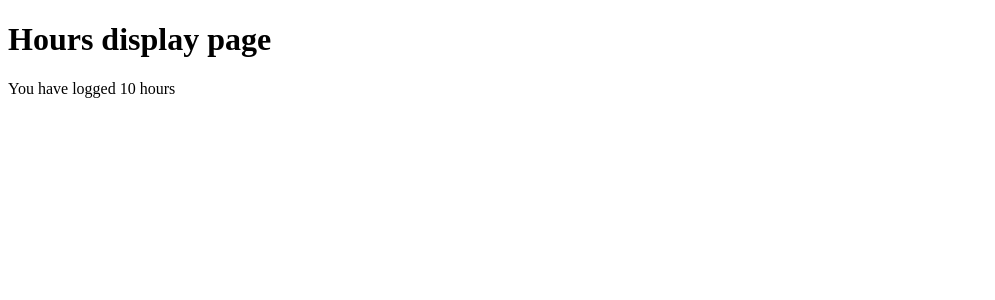
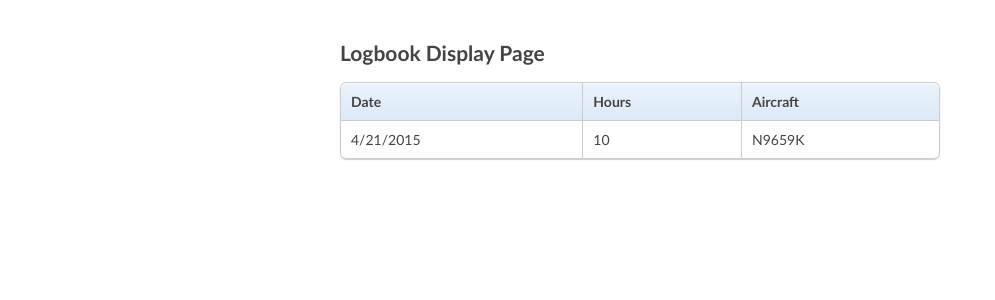
Before and after one commit to ashinskyd/LogBook, a Flask app: template LogBook/Templates/DisplayData.html in a window 1280 px wide. Shown: the top 300 px of the page, without its empty margins (0-995 px from the left). Run offline with Flask 2, Linux system fonts and the light colour scheme; the template is opened without the code that fills it: most values are stand-ins (such as "Sample title", 1, 10 or a date in 2020).

Commit message:
2nd commit

```diff
--- a/LogBook/Templates/DisplayData.html
+++ b/LogBook/Templates/DisplayData.html
@@ -1,12 +1,117 @@
+
 <!DOCTYPE html>
+<html>
+<head>
+    <title>Logbook Display</title>
+    <style>
+        body {
+            width: 600px;
+            margin: 40px auto;
+            font-family: 'trebuchet MS', 'Lucida sans', Arial;
+            font-size: 14px;
+            color: #444;
+        }
 
-<html lang="en" xmlns="http://www.w3.org/1999/xhtml">
-<head>
-    <meta charset="utf-8" />
-    <title></title>
+        table {
+            *border-collapse: collapse; /* IE7 and lower */
+            border-spacing: 0;
+            width: 100%;
+        }
+
+        .bordered {
+            border: solid #ccc 1px;
+            -moz-border-radius: 6px;
+            -webkit-border-radius: 6px;
+            border-radius: 6px;
+            -webkit-box-shadow: 0 1px 1px #ccc;
+            -moz-box-shadow: 0 1px 1px #ccc;
+            box-shadow: 0 1px 1px #ccc;
+        }
+
+            .bordered tr:hover {
+                background: #fbf8e9;
+                -o-transition: all 0.1s ease-in-out;
+                -webkit-transition: all 0.1s ease-in-out;
+                -moz-transition: all 0.1s ease-in-out;
+                -ms-transition: all 0.1s ease-in-out;
+                transition: all 0.1s ease-in-out;
+            }
+
+            .bordered td, .bordered th {
+                border-left: 1px solid #ccc;
+                border-top: 1px solid #ccc;
+                padding: 10px;
+                text-align: left;
+            }
+
+            .bordered th {
+                background-color: #dce9f9;
+                background-image: -webkit-gradient(linear, left top, left bottom, from(#ebf3fc), to(#dce9f9));
+                background-image: -webkit-linear-gradient(top, #ebf3fc, #dce9f9);
+                background-image: -moz-linear-gradient(top, #ebf3fc, #dce9f9);
+                background-image: -ms-linear-gradient(top, #ebf3fc, #dce9f9);
+                background-image: -o-linear-gradient(top, #ebf3fc, #dce9f9);
+                background-image: linear-gradient(top, #ebf3fc, #dce9f9);
+                -webkit-box-shadow: 0 1px 0 rgba(255,255,255,.8) inset;
+                -moz-box-shadow: 0 1px 0 rgba(255,255,255,.8) inset;
+                box-shadow: 0 1px 0 rgba(255,255,255,.8) inset;
+                border-top: none;
+                text-shadow: 0 1px 0 rgba(255,255,255,.5);
+            }
+
+                .bordered td:first-child, .bordered th:first-child {
+                    border-left: none;
+                }
+
+                .bordered th:first-child {
+                    -moz-border-radius: 6px 0 0 0;
+                    -webkit-border-radius: 6px 0 0 0;
+                    border-radius: 6px 0 0 0;
+                }
+
+                .bordered th:last-child {
+                    -moz-border-radius: 0 6px 0 0;
+                    -webkit-border-radius: 0 6px 0 0;
+                    border-radius: 0 6px 0 0;
+                }
+
+                .bordered th:only-child {
+                    -moz-border-radius: 6px 6px 0 0;
+                    -webkit-border-radius: 6px 6px 0 0;
+                    border-radius: 6px 6px 0 0;
+                }
+
+            .bordered tr:last-child td:first-child {
+                -moz-border-radius: 0 0 0 6px;
+                -webkit-border-radius: 0 0 0 6px;
+                border-radius: 0 0 0 6px;
+            }
+
+            .bordered tr:last-child td:last-child {
+                -moz-border-radius: 0 0 6px 0;
+                -webkit-border-radius: 0 0 6px 0;
+                border-radius: 0 0 6px 0;
+            }
+    </style>
 </head>
+
 <body>
-    <h1>Hours display page</h1>
-    <p>You have logged {{hours}} hours</p>
+    <h2>Logbook Display Page</h2>
+    <table class="bordered">
+        <thead>
+            <tr>
+                <th>Date</th>
+                <th>Hours</th>
+                <th>Aircraft</th>
+            </tr>
+        </thead>
+        <tr>
+            <td>4/21/2015</td>
+            <td>{{hours}}</td>
+            <td>N9659K</td>
+        </tr>
+
+    </table>
+
 </body>
 </html>
--- a/LogBook/app.py
+++ b/LogBook/app.py
@@ -3,45 +3,98 @@ This script runs the application using a development server.
 It contains the definition of routes and views for the application.
 """
 
-from flask import Flask, request, redirect, render_template
+from flask import Flask, request, redirect, render_template, flash,url_for,g
 from flask_login import (LoginManager, login_required, login_user,
                          current_user, logout_user, UserMixin)
+import redis
+from datetime import timedelta
+
 app = Flask(__name__)
+app.config['SECRET_KEY'] = 'SET T0 4NY SECRET KEY L1KE RAND0M H4SH'
+wsgi_app = app.wsgi_app
+app.permanent_session_lifetime = timedelta(seconds=10)
 
-wsgi_app = app.wsgi_app
-form = LoginManager()
-form.init_app(app)
+login_manager = LoginManager()
+login_manager.init_app(app)
 
-class User():
-    def __init__(self, userid, password):
-        self.id = userid
-        self.password = password
+class UserNotFoundError(Exception):
+    pass
 
-    @staticmethod
-    def get(userid):
 
-        #For this example the USERS database is a list consisting of
-        #(user,hased_password) of users.
-        for user in USERS:
-            if user[0] == userid:
-                return User(user[0], user[1])
-        return None
+class User(UserMixin):
+    USERS = {
+        'a': 'b'}
 
-david = User("David","Ashinsky")
-USERS = [david]
-#print(User.get("David"))
+    def __init__(self, id):
+        if not id in self.USERS:
+            raise UserNotFoundError()
+        self.id = id
+        self.password = self.USERS[id]
+    def get_id(self):
+        return str(self.id)
+    def is_active(self):
+        return True
+    def is_anonymous(self):
+        return False
+    def is_authenticated(self):
+        return True
+    @classmethod
+    def get(self_class, id):
+        '''Return user instance of id, return None if not exist'''
+        try:
+            return self_class(id)
+        except UserNotFoundError:
+            return None
 
-@app.route('/')
+@login_manager.user_loader
+def load_user(userid):
+    return User.get(userid)
+
+@app.route('/',methods=['GET','POST'])
+def index():
+    return redirect(url_for('login'))
+
+@app.route('/login',methods=['GET','POST'])
+def login():
+    if (current_user):
+        return "AAA"
+    elif request.method == 'GET':
+        return render_template("Login.html")
+    else:
+        username = request.form['username']
+        password = request.form['password']
+        u = User.get(username)
+        if (u and u.password == password):
+            login_user(u,remember=True)
+            u.authenticated = True
+            return redirect(url_for('dataEntry'))
+        else:
+            return render_template("Login.html",error=True)
+
+@app.route('/dataEntry',methods=['GET'])
+@login_required
 def dataEntry():
     return render_template("DataEntry.html")
 
+@app.route('/displayData',methods=['POST'])
+@login_required
+def displayData():
+    hours  = request.form['hours']
+    r = redis.StrictRedis(host='localhost', port=6379, db=0)
+    oldval = r.get('hours')
+    if oldval is None:
+        r.set('hours',hours)
+    else:
+        r.set('hours',hours+oldval)
+    return render_template("DisplayData.html",hours=r.get('hours'))
 
-@app.route('/submit',methods=['POST'])
+@app.route('/logout',methods=['GET'])
 @login_required
-def submit():
-    hours  = request.form['hours']
-    return render_template("DisplayData.html",hours=hours)
-
+def logout():
+    user = current_user
+    user.authenticated=False
+    logout_user()
+    return redirect(url_for('login'))
 
 if __name__ == '__main__':
     import os
--- /dev/null
+++ b/LogBook/entry.py
@@ -0,0 +1,6 @@
+class Entry(object):
+    """description of class"""
+    def __init(self,date,aircraft,hours):
+        self.date = date
+        self.aircraft = aircraft
+        self.hours = hours
```
Also changed, not shown: LogBook/Templates/DataEntry.html (+9 -7 lines), LogBook/Templates/Login.html (added, +32 -0 lines), schema.sql (added), 5 other files.
